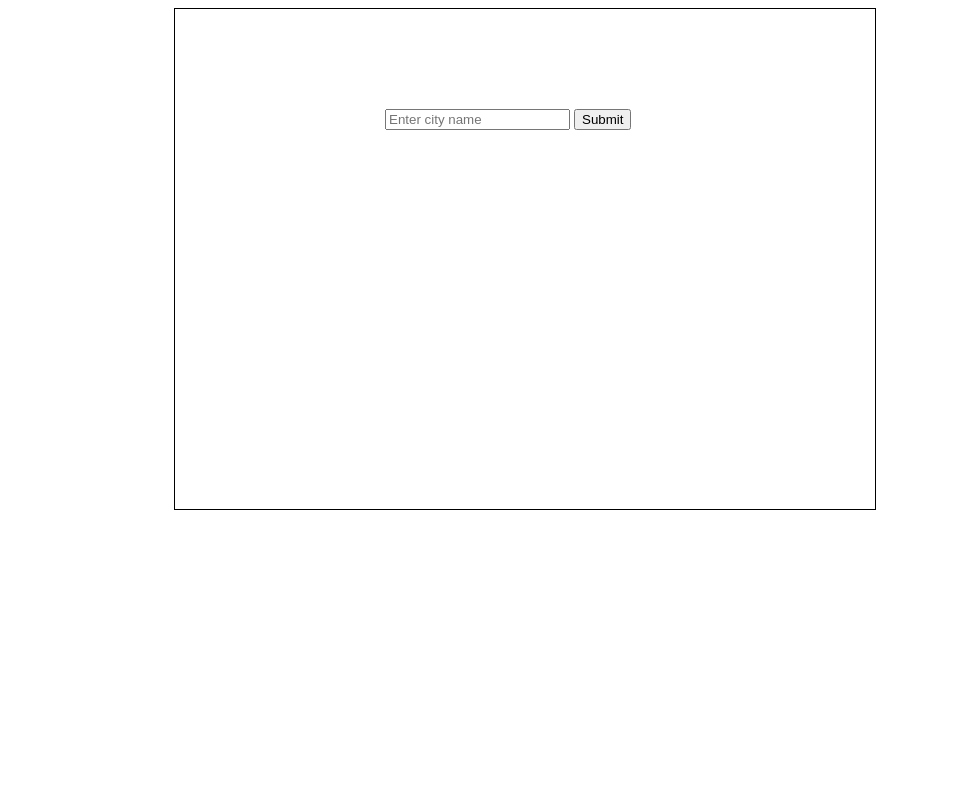
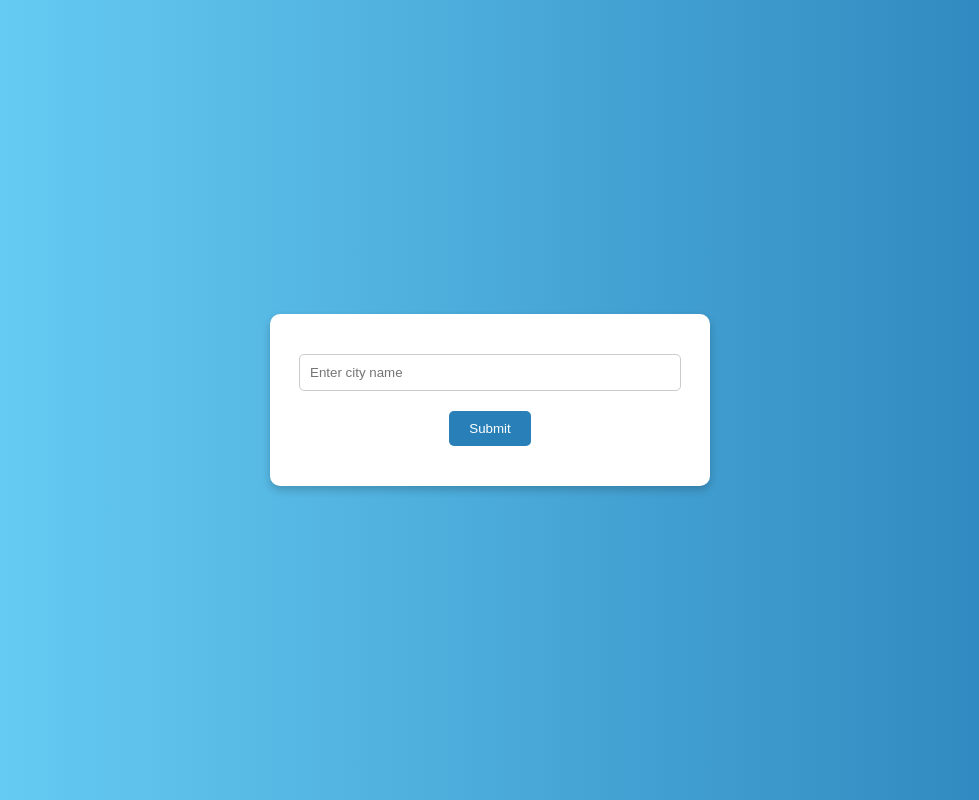
Before and after one commit to opoiasnik/JS, a plain HTML site: page Weather forecast/index.html in a window 1280 px wide. Shown: the whole page, without its empty margins (150-1129 px from the left). Drawn offline with Linux system fonts and the light colour scheme.

Commit message:
Update styles.css

```diff
--- a/Weather forecast/styles.css
+++ b/Weather forecast/styles.css
@@ -1,16 +1,55 @@
-.container{
-    width: 700px;
-    height: 500px;
-    margin-left: 25%;
-    border: 1px solid black;
+body {
+    font-family: Arial, sans-serif;
+    background: linear-gradient(to right, #6dd5fa, #2980b9);
+    color: #333;
+    display: flex;
+    justify-content: center;
+    align-items: center;
+    height: 100vh;
+    margin: 0;
 }
 
-#input{
-    margin-left: 30%;
-    margin-top: 100px;
+.container {
+    background: white;
+    border-radius: 10px;
+    box-shadow: 0 4px 8px rgba(0, 0, 0, 0.2);
+    width: 400px;
+    padding: 20px;
+    text-align: center;
 }
 
-.cityText{
-    margin-left: 50%;
-    margin-top: 100px;
+#input {
+    width: calc(100% - 40px);
+    padding: 10px;
+    margin-top: 20px;
+    border: 1px solid #ccc;
+    border-radius: 5px;
 }
+
+button {
+    margin-top: 20px;
+    padding: 10px 20px;
+    background-color: #2980b9;
+    color: white;
+    border: none;
+    border-radius: 5px;
+    cursor: pointer;
+}
+
+button:hover {
+    background-color: #3498db;
+}
+
+.cityText {
+    margin-top: 20px;
+}
+
+#weatherIcon {
+    width: 100px;
+    height: 100px;
+    margin: 20px 0;
+}
+
+#weatherInfo {
+    font-size: 1.2em;
+}
```
